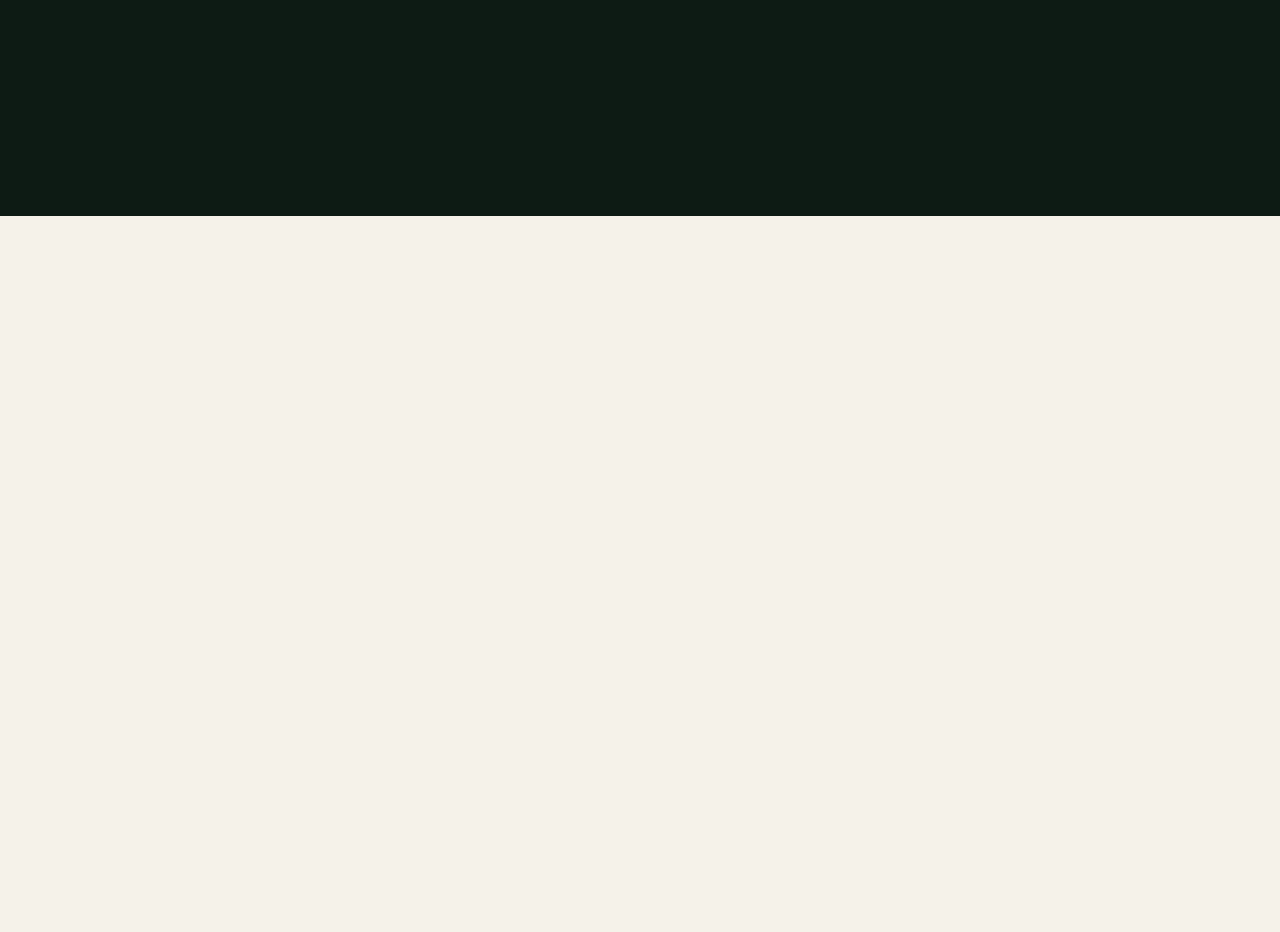
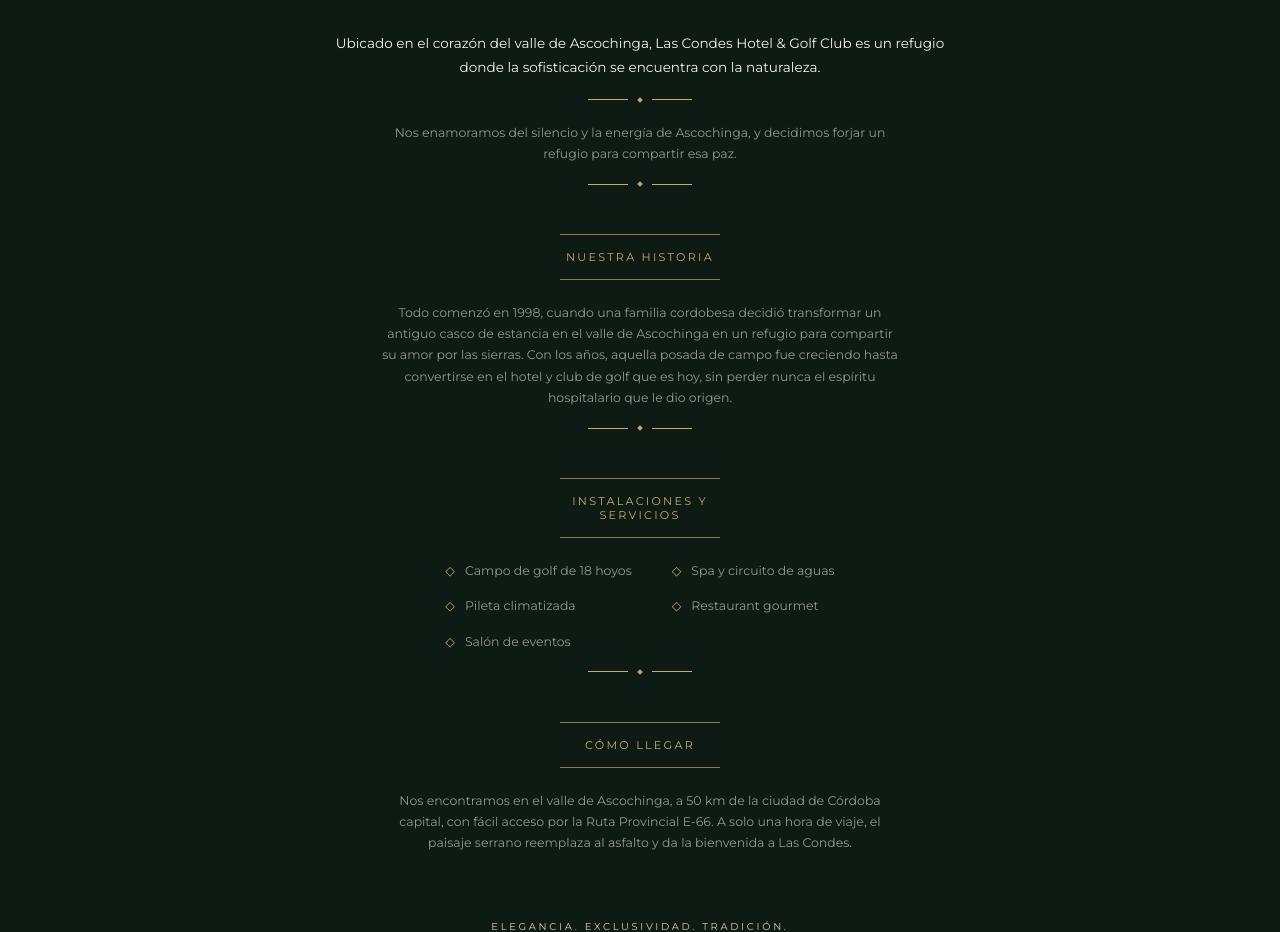
Before and after one commit to tomasAITATAGLE/Hoteleria-G3, a React (Vite) app: page /nosotros in a window 1280 px wide. Shown: the part 584-1516 px from the top of the page. Before the commit the page ends 800 px from the top, so only its background shows below. Built offline with nearby package versions, Linux system fonts and the light colour scheme.

Commit message:
Agregar página Nosotros con lista de instalaciones

```diff
--- a/src/pages/Nosotros.jsx
+++ b/src/pages/Nosotros.jsx
@@ -1,3 +1,79 @@
+const servicios = [
+  "Campo de golf de 18 hoyos",
+  "Spa y circuito de aguas",
+  "Pileta climatizada",
+  "Restaurant gourmet",
+  "Salón de eventos",
+];
+
+function Titulo({ children }) {
+  return (
+    <div className="titulo-seccion">
+      <span></span>
+      <p>{children}</p>
+      <span></span>
+    </div>
+  );
+}
+
+function Adorno() {
+  return (
+    <div className="adorno">
+      <span></span>
+      <i></i>
+      <span></span>
+    </div>
+  );
+}
+
 export default function Nosotros() {
-  return <h1>Sobre nosotros</h1>;
+  return (
+    <main className="nosotros contenedor aparecer">
+      <Titulo>Sobre nosotros</Titulo>
+      <figure className="nosotros-imagen">
+        <img
+          src="/images/hotel-aerial.png"
+          alt="Vista aérea de Las Condes Hotel & Golf Club"
+        />
+      </figure>
+      <p className="nosotros-intro">
+        Ubicado en el corazón del valle de Ascochinga, Las Condes Hotel & Golf
+        Club es un refugio donde la sofisticación se encuentra con la
+        naturaleza.
+      </p>
+
+      <Adorno />
+      <p className="nosotros-texto">
+        Nos enamoramos del silencio y la energía de Ascochinga, y decidimos
+        forjar un refugio para compartir esa paz.
+      </p>
+
+      <Adorno />
+      <Titulo>Nuestra historia</Titulo>
+      <p className="nosotros-texto">
+        Todo comenzó en 1998, cuando una familia cordobesa decidió transformar
+        un antiguo casco de estancia en el valle de Ascochinga en un refugio
+        para compartir su amor por las sierras. Con los años, aquella posada de
+        campo fue creciendo hasta convertirse en el hotel y club de golf que es
+        hoy, sin perder nunca el espíritu hospitalario que le dio origen.
+      </p>
+
+      <Adorno />
+      <Titulo>Instalaciones y servicios</Titulo>
+      <ul className="nosotros-servicios">
+        {servicios.map((servicio) => (
+          <li key={servicio}>{servicio}</li>
+        ))}
+      </ul>
+
+      <Adorno />
+      <Titulo>Cómo llegar</Titulo>
+      <p className="nosotros-texto">
+        Nos encontramos en el valle de Ascochinga, a 50 km de la ciudad de
+        Córdoba capital, con fácil acceso por la Ruta Provincial E-66. A solo
+        una hora de viaje, el paisaje serrano reemplaza al asfalto y da la
+        bienvenida a Las Condes.
+      </p>
+    </main>
+  );
 }
```
